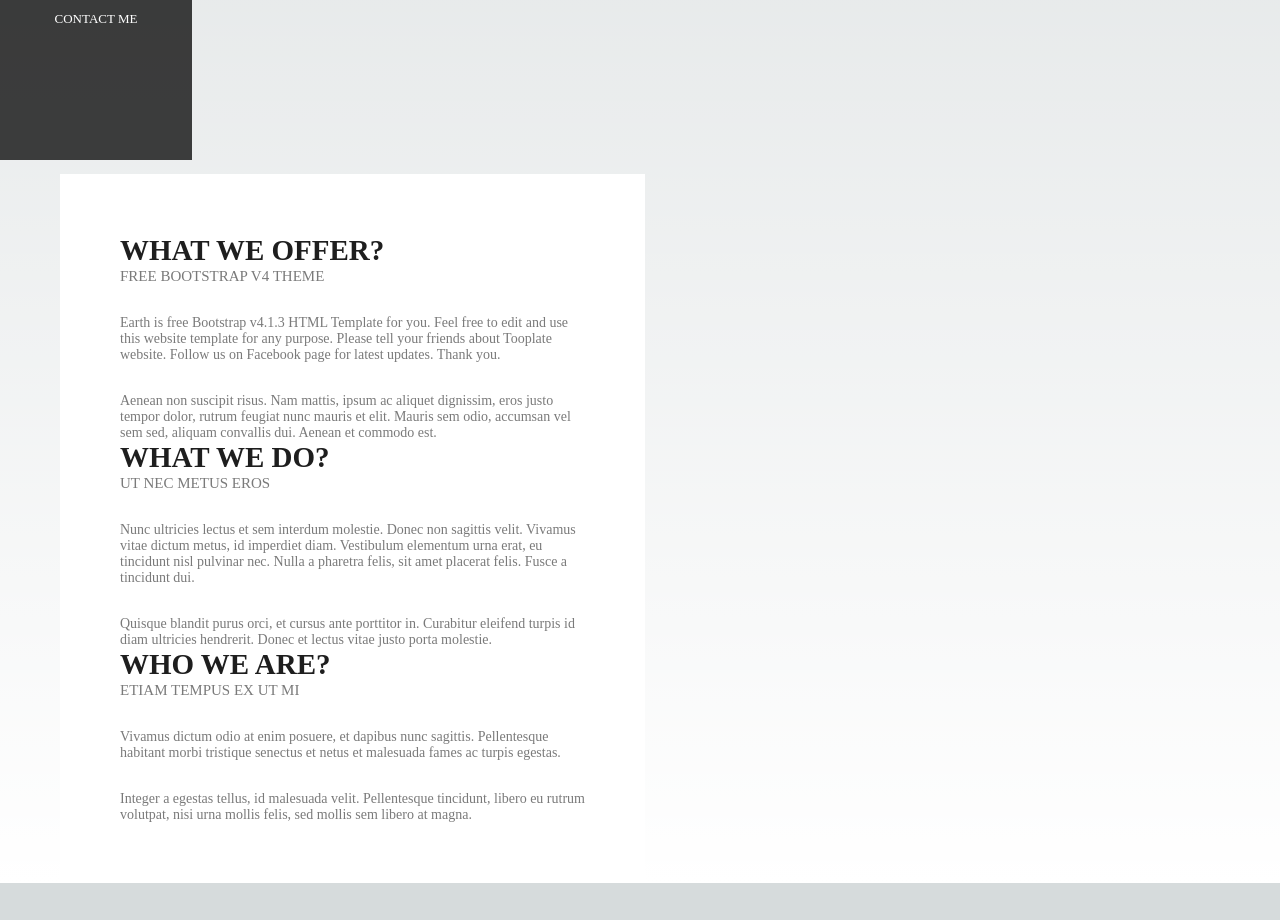
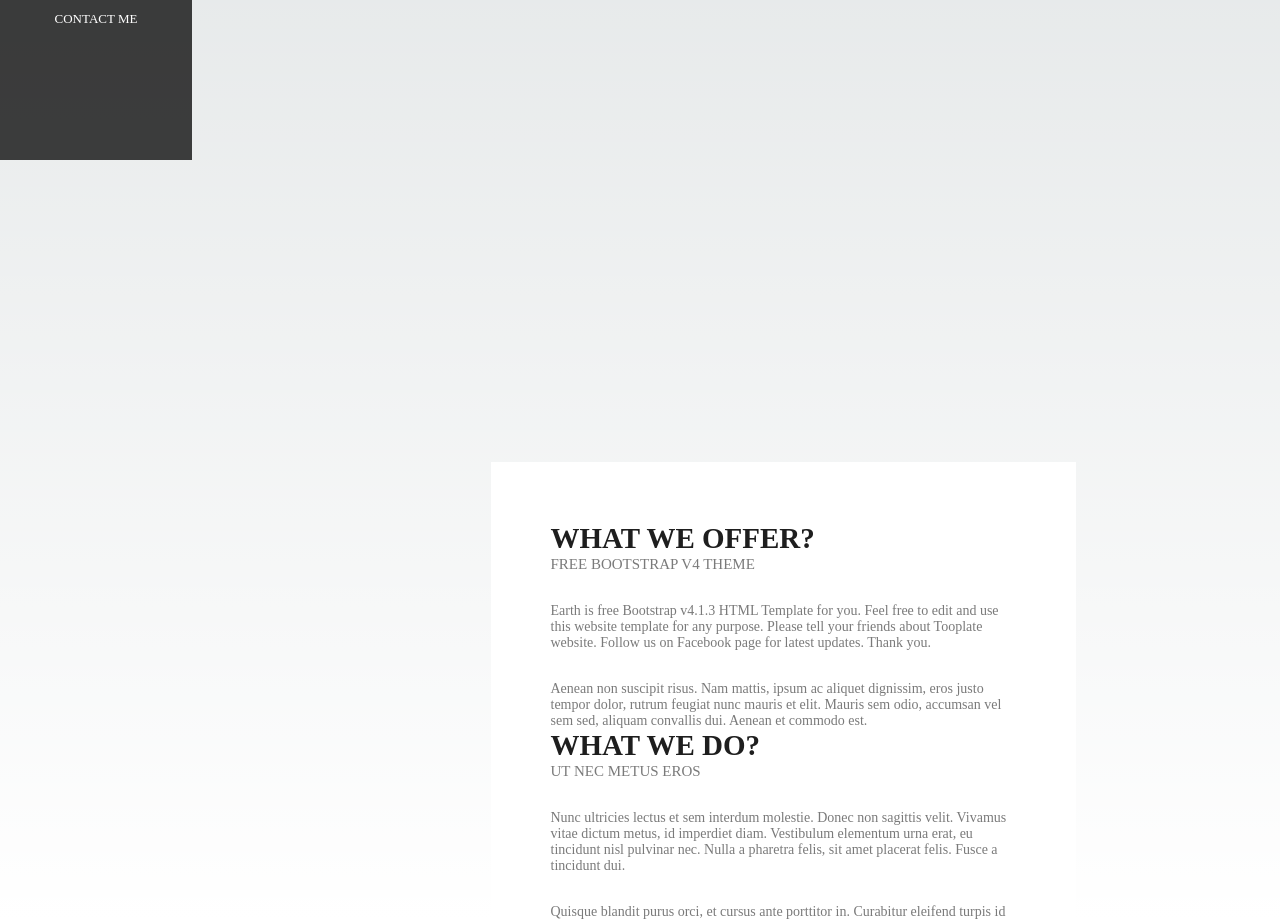
Before and after one commit to ouseijin/ouseijin, a Next.js app: page / in a window 1280 px wide. Shown: the part 680-1600 px from the top of the page. Before the commit the page ends 1563 px from the top, so only its background shows below. Built offline with nearby package versions, Linux system fonts and the light colour scheme.

Commit message:
💄 紹介文のレイアウト修正

```diff
--- a/src/pages/index.js
+++ b/src/pages/index.js
@@ -56,8 +56,8 @@ export default function Home() {
           </div>
         </div>
       </div>
-      <div class="slide" id="2">
-        <div class="content second-content">
+      <div className={styles.slide} id="2">
+        <div className={`${styles.content} ${styles.second_content}`}>
           <div id='tabs'>
             <ul>
               <li><a href='#tabs-1'><span class='fa fa-desktop'></span></a></li>
--- a/src/styles/Home.module.css
+++ b/src/styles/Home.module.css
@@ -40,6 +40,19 @@
 }
 
 /* ABOUT ME */
+.content {
+  overflow-y: scroll;
+  position: relative;
+  width: 80%;
+  height: 80%;
+  left: 20%;
+  top: 10%;
+}
+.second_content {
+	top: 180%!important;
+	transform: translateY(-180%);
+}
+
 .tabs_content {
   margin-left: 60px;
   width: 585px;
```
